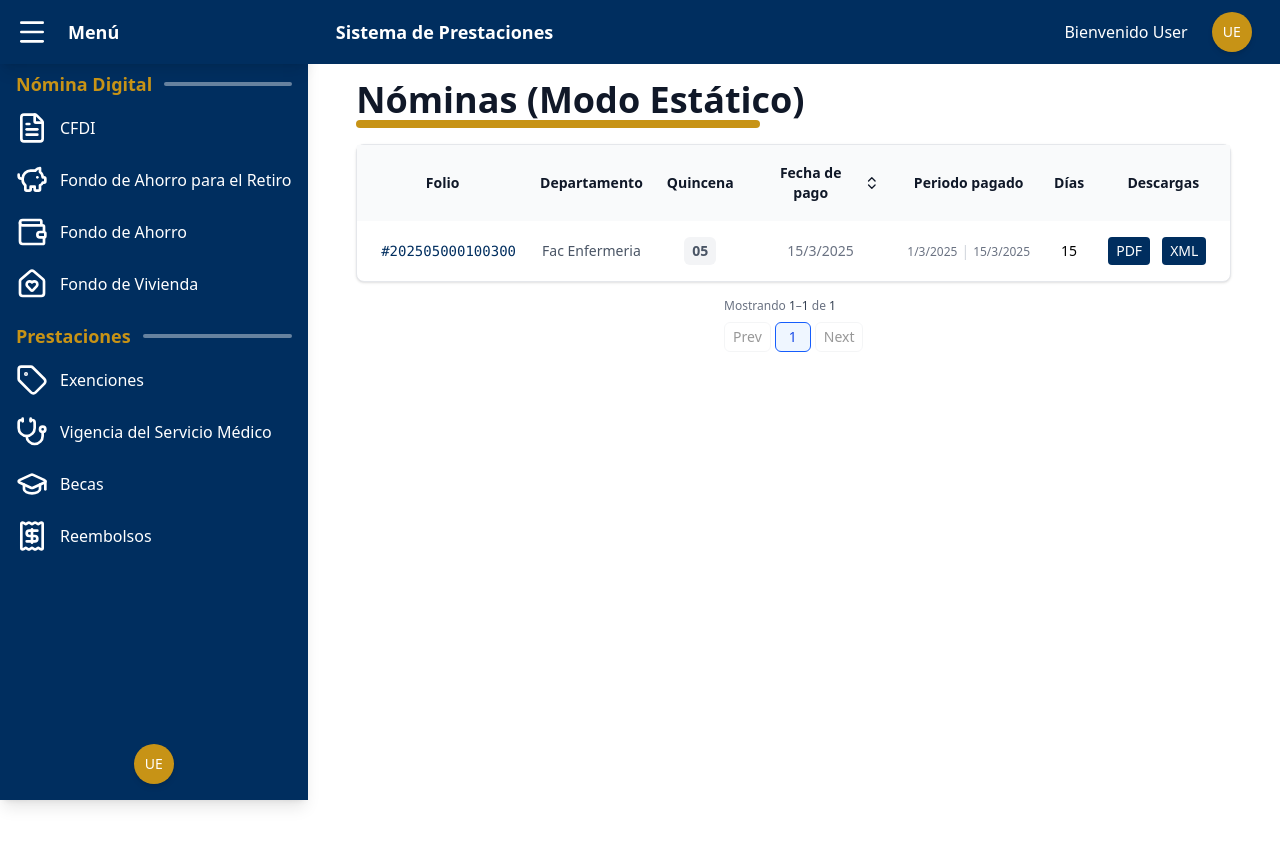
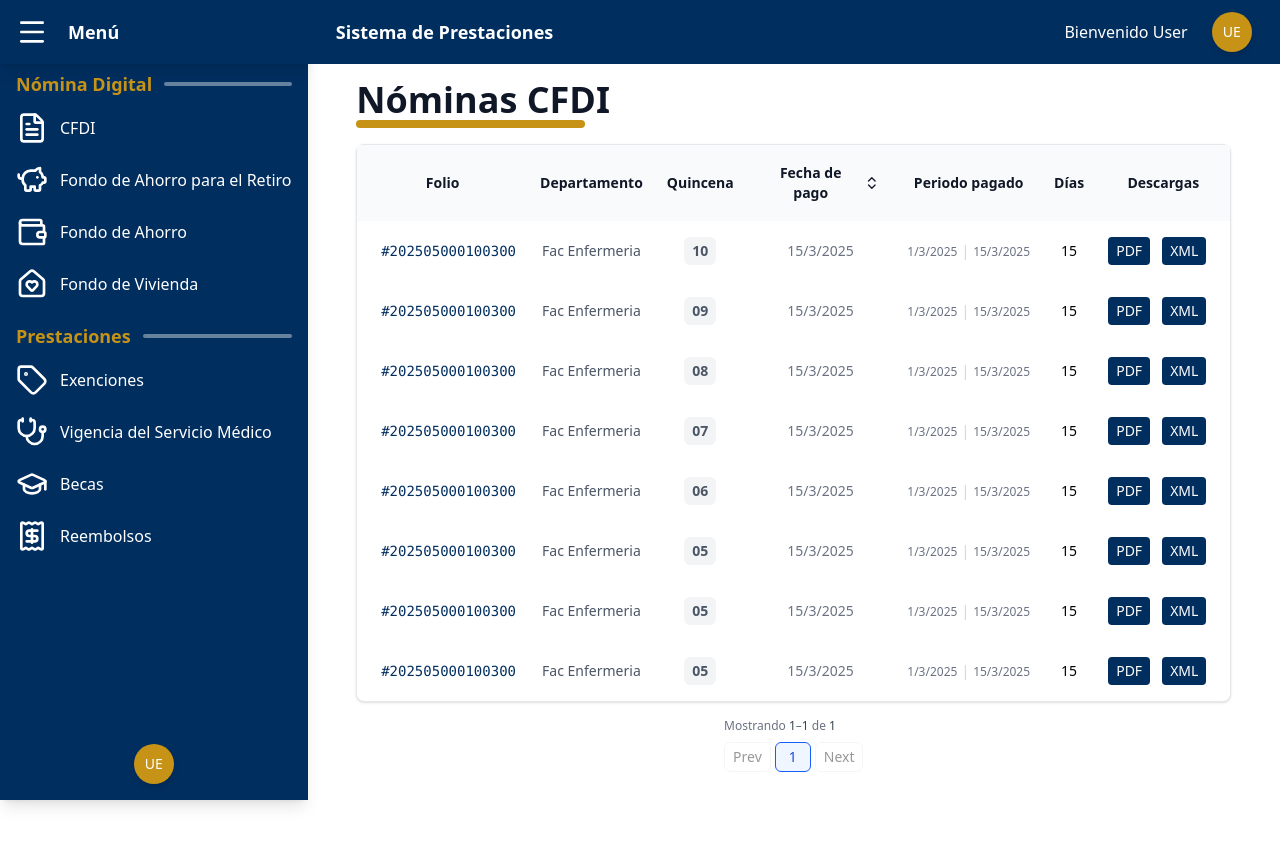
Before and after one commit to HectorBarrera13/FrontCGRH, a React (Vite) app in the folder my-front/: page /cfdi in a window 1280 px wide. Shown: the top 846 px of the page. Built offline with nearby package versions, Linux system fonts and the light colour scheme.

Commit message:
static front login and payroll ready

```diff
--- a/my-front/src/views/cfdi/cfdi.tsx
+++ b/my-front/src/views/cfdi/cfdi.tsx
@@ -18,7 +18,57 @@ const MOCK_PAYROLL_RESPONSE: {
   total: 1,
   data: [
     {
+      id: 1,
+      folio: "202505000100300",
+      payment_date: "2025-03-15",
+      start_date: "2025-03-01",
+      end_date: "2025-03-15",
+      paid_days: 15,
+      fortnight: "10",
+      department: "Fac Enfermeria",
+    },
+    {
+      id: 2,
+      folio: "202505000100300",
+      payment_date: "2025-03-15",
+      start_date: "2025-03-01",
+      end_date: "2025-03-15",
+      paid_days: 15,
+      fortnight: "09",
+      department: "Fac Enfermeria",
+    },
+    {
+      id: 3,
+      folio: "202505000100300",
+      payment_date: "2025-03-15",
+      start_date: "2025-03-01",
+      end_date: "2025-03-15",
+      paid_days: 15,
+      fortnight: "08",
+      department: "Fac Enfermeria",
+    },
+    {
+      id: 4,
+      folio: "202505000100300",
+      payment_date: "2025-03-15",
+      start_date: "2025-03-01",
+      end_date: "2025-03-15",
+      paid_days: 15,
+      fortnight: "07",
+      department: "Fac Enfermeria",
+    },
+    {
       id: 5,
+      folio: "202505000100300",
+      payment_date: "2025-03-15",
+      start_date: "2025-03-01",
+      end_date: "2025-03-15",
+      paid_days: 15,
+      fortnight: "06",
+      department: "Fac Enfermeria",
+    },
+    {
+      id: 6,
       folio: "202505000100300",
       payment_date: "2025-03-15",
       start_date: "2025-03-01",
@@ -27,7 +77,26 @@ const MOCK_PAYROLL_RESPONSE: {
       fortnight: "05",
       department: "Fac Enfermeria",
     },
-    // Puedes agregar más objetos aquí para probar el scroll
+    {
+      id: 7,
+      folio: "202505000100300",
+      payment_date: "2025-03-15",
+      start_date: "2025-03-01",
+      end_date: "2025-03-15",
+      paid_days: 15,
+      fortnight: "05",
+      department: "Fac Enfermeria",
+    },
+    {
+      id: 8,
+      folio: "202505000100300",
+      payment_date: "2025-03-15",
+      start_date: "2025-03-01",
+      end_date: "2025-03-15",
+      paid_days: 15,
+      fortnight: "05",
+      department: "Fac Enfermeria",
+    },
   ],
 };
 
@@ -85,7 +154,7 @@ export default function Cfdi() {
       <div className="flex-1 flex flex-col">
         <TopBar />
 
-        <PageTitle title="Nóminas (Modo Estático)" />
+        <PageTitle title="Nóminas CFDI" />
 
         <div className="flex flex-col items-center justify-start">
           <div className="w-[90%] rounded-lg border border-gray-200 shadow-sm mb-4 bg-white">
```
